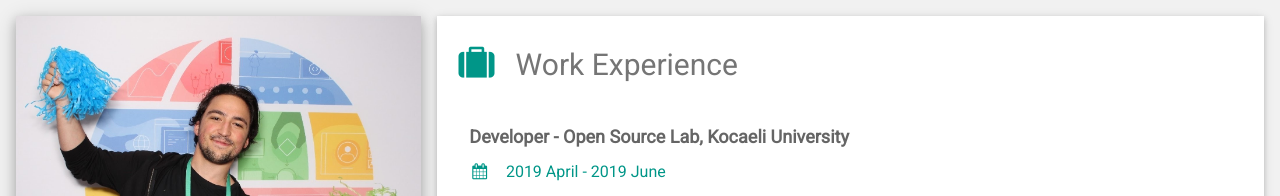
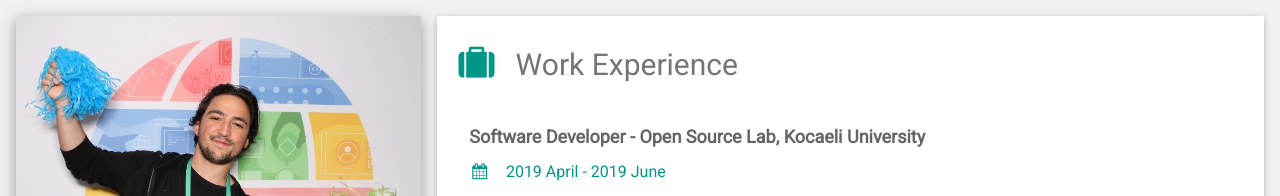
Before and after one commit to batuhanyalcin/batuhanyalcin.github.io, a plain HTML site: page cv.html in a window 1280 px wide. Shown: the top 196 px of the page. Drawn offline with nearby package versions, Linux system fonts and the light colour scheme.

Commit message:
editting Exp

```diff
--- a/cv.html
+++ b/cv.html
@@ -86,7 +86,7 @@ html,body,h1,h2,h3,h4,h5,h6 {font-family: "Roboto", sans-serif}
 
         <!-- Work Exp -->
         <div class="w3-container">
-          <h5 class="w3-opacity"><b>Developer - Open Source Lab, Kocaeli University</b></h5>
+          <h5 class="w3-opacity"><b>Software Developer - Open Source Lab, Kocaeli University</b></h5>
           <h6 class="w3-text-teal"><i class="fa fa-calendar fa-fw w3-margin-right"></i>2019 April - 2019 June</h6>
           <p>Developing web site (which using PHP/Yii2, MVC architecture).</p>
           <hr>
```
